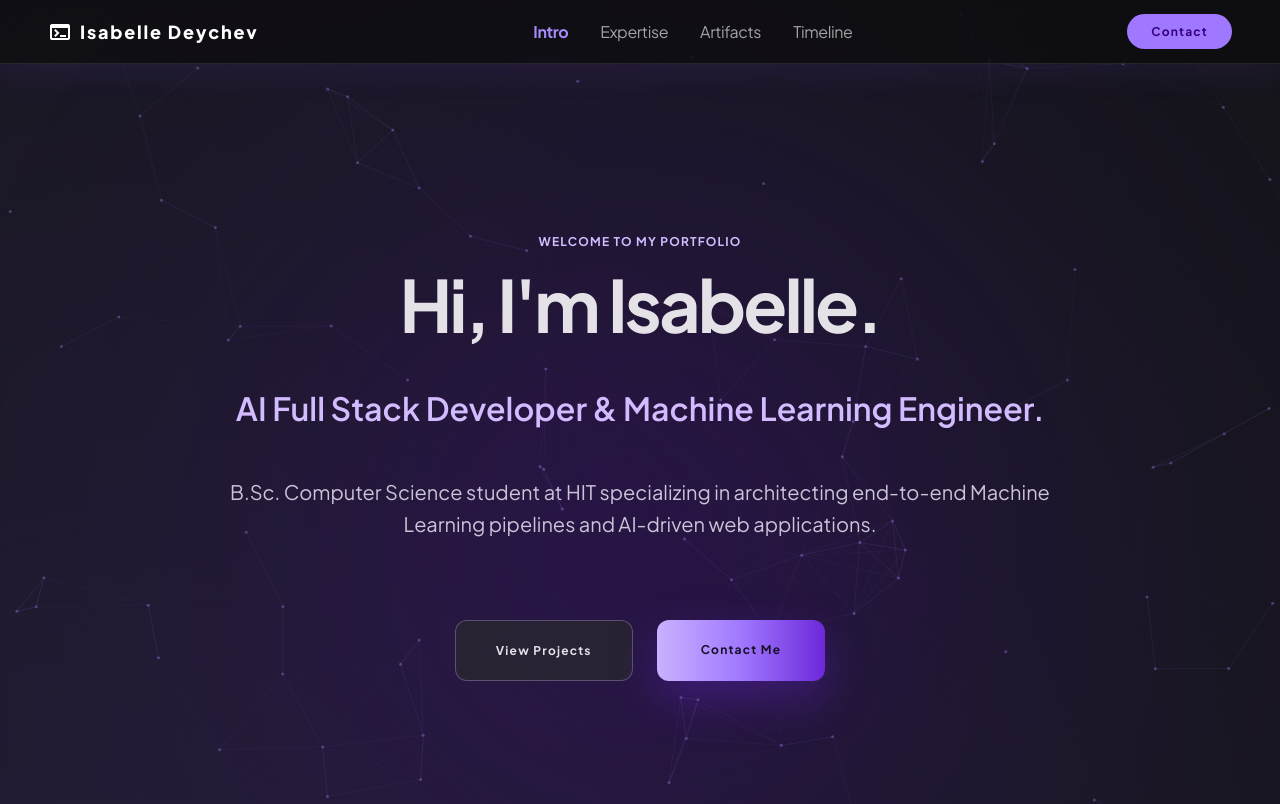
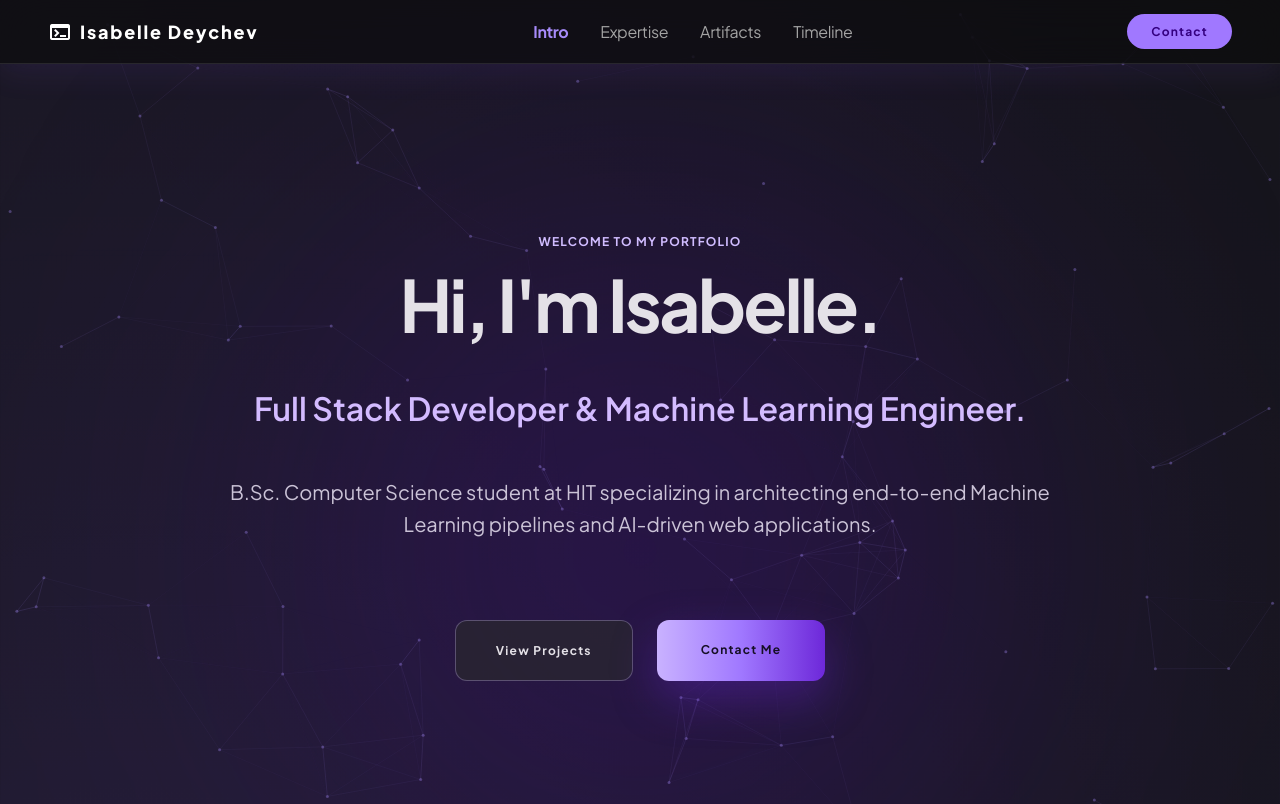
Before and after one commit to isabelledey/portfolio-website, a React (Vite) app: page / in a window 1280 px wide. Shown: the top 804 px of the page. Built offline with nearby package versions, Linux system fonts and the light colour scheme; no server answers.

Commit message:
chnaged title

```diff
--- a/src/data/siteContent.js
+++ b/src/data/siteContent.js
@@ -5,7 +5,7 @@ export const siteContent = {
   leadSubtitle: "Atmospheric Intelligence", **/
   introBadge: "WELCOME TO MY PORTFOLIO",
   heroTitle: "Hi, I'm Isabelle.",
-  heroSubtitle: "AI Full Stack Developer & Machine Learning Engineer.",
+  heroSubtitle: "Full Stack Developer & Machine Learning Engineer.",
   heroDescription:
     "B.Sc. Computer Science student at HIT specializing in architecting end-to-end Machine Learning pipelines and AI-driven web applications.",
   aboutTitle: "About Me",
```
